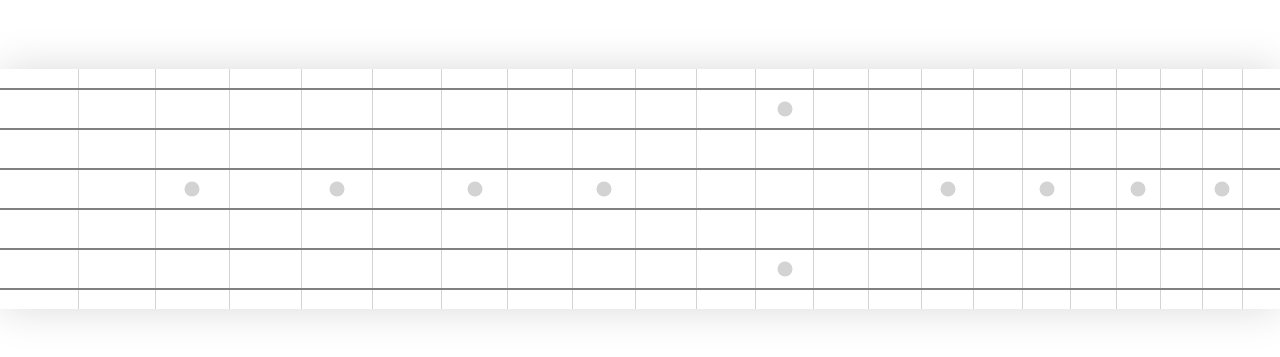
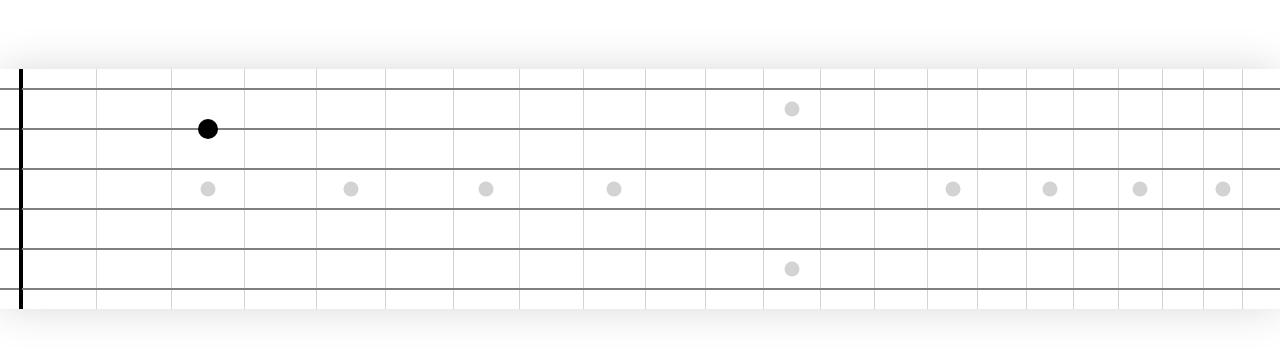
Before and after one commit to nickells/frets, a React (Create React App) app: page / in a window 1280 px wide. Shown: the part 211-568 px from the top of the page. Built offline with nearby package versions, Linux system fonts and the light colour scheme.

Commit message:
add 0 fret

```diff
--- a/src/components/Frets.tsx
+++ b/src/components/Frets.tsx
@@ -9,7 +9,7 @@ interface FretType {
 const frets: Array<FretType> = []
 
 for (let string = 1; string < 7; string++) {
-  for (let fret = 1; fret < 23; fret++) {
+  for (let fret = 0; fret < 23; fret++) {
     frets.push({
       string: string,
       fret: fret
@@ -32,7 +32,7 @@ const inlays = new Set([3, 5, 7, 9, 12, 15, 17, 19, 21])
 
 const FretBoard = styled.div`
   display: grid;
-  grid-template-columns: ${columnsString};
+  grid-template-columns: 0.5fr ${columnsString};
   grid-template-rows: repeat(6, 1fr);
   width: 100%;
   box-shadow: 0px 00px 40px rgba(0, 0, 0, 0.15);
@@ -45,7 +45,6 @@ const FretMarker = styled.div<FretType>`
   width: 1px;
   height: ${height}px;
   position: relative;
-  border-left: ${({fret}) => fret > 1 && '1px solid lightgrey'};
   width: 100%;
   box-sizing: border-box;
   position: relative;
@@ -54,6 +53,11 @@ const FretMarker = styled.div<FretType>`
   &:hover {
     cursor: pointer;
   }
+  border-left: ${({fret}) => {
+    if (fret > 1) return '1px solid lightgrey;'
+    if (fret === 1) return '4px solid black;'
+    else return ''
+  }}
 `
 
 const renderInlays = (fret: number, string: number) => {
@@ -80,7 +84,7 @@ const Inlay = styled.div`
   transform: translate(-50%, 50%);
 `
 
-const String = styled.div<{hovered: boolean}>`
+const String = styled.div<{hovered: Boolean}>`
   display: inline-block;
   height: 2px;
   background-color: grey;
@@ -89,10 +93,27 @@ const String = styled.div<{hovered: boolean}>`
   width: calc(100% + 1px);
   left: -1px;
   transform: translateY(-50%);
-  transition: transform 50ms ease-in-out;
+  transition: transform 100ms ease-in-out;
   z-index: 2;
   ${props => props.hovered && `
     transform: translateY(-50%) scaleY(4);
+  `}
+`
+
+const Marker = styled.div<{active: Boolean}>`
+  display: inline-block;
+  height: 20px;
+  width: 20px;
+  background-color: black;
+  border-radius: 100%;
+  position: absolute;
+  left: 50%;
+  top: 50%;
+  transform: translate(-50%, -50%) scale(0);
+  transition: transform 200ms ease-in-out;
+  z-index: 2;
+  ${props => props.active && `
+    transform: translate(-50%, -50%) scale(1);
   `}
 `
 
@@ -108,34 +129,28 @@ const getFretId = (fret: number, string: number): string => `${fret}:${string}`;
 interface FretProps {
   fret: number,
   string: number,
-  isHovered: boolean,
-  onHoverFret: FretEvent,
   onClickFret: FretEvent,
+  marked: Boolean,
 }
 
-const Fret = ({fret, string, isHovered, onHoverFret, onClickFret}: FretProps) => {
+const Fret = ({fret, string, onClickFret, marked}: FretProps) => {
+  const [ isHovered, setIsHovered ] = useState<Boolean>(false)
   return (
     <FretMarker
       fret={fret}
       string={string}
       onClick={() => onClickFret(fret, string)}
-      onMouseOver={() => onHoverFret(fret, string)}
+      onMouseOver={() => setIsHovered(true)}
+      onMouseLeave={() => setIsHovered(false)}
     >
       { renderInlays(fret, string) }
       <String hovered={isHovered}/>
+      <Marker active={marked} />
     </FretMarker>
   )
 }
 
 export default ({onClickFret = () => {}}: FretboardProps) => {
-  const [{fret : hoveredFret, string: hoveredString}, setHoveredFret] = useState<FretType>({
-    fret: 0,
-    string: 0,
-  })
-
-  const onHoverFret = useCallback((fret: number, string: number): void => {
-    setHoveredFret({fret, string})
-  }, [])
 
   return (
     <FretBoard>
@@ -145,9 +160,8 @@ export default ({onClickFret = () => {}}: FretboardProps) => {
             key={getFretId(fret, string)}
             fret={fret}
             string={string}
-            onHoverFret={onHoverFret}
             onClickFret={onClickFret}
-            isHovered={(hoveredFret === fret) && (hoveredString === string)}
+            marked={(fret === 3 && string === 2)}
           />
         ))
       }
```
